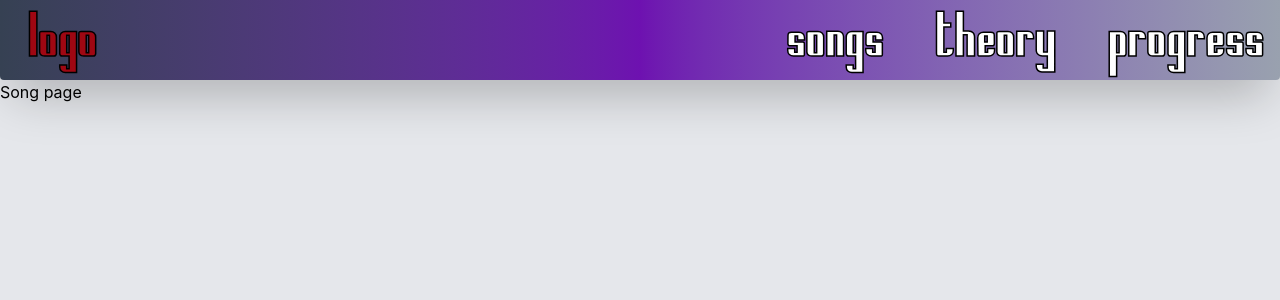
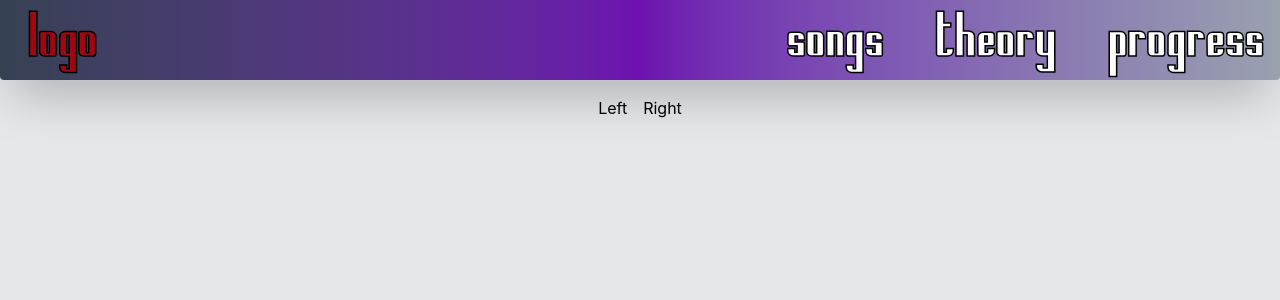
Before and after one commit to razvanbilici/guitar-practice, a Vue app: page /songs in a window 1280 px wide. Shown: the top 300 px of the page. Built offline with nearby package versions, Linux system fonts and the light colour scheme.

Commit message:
Mock embeded youtube videos test

```diff
--- a/src/pages/Songs.vue
+++ b/src/pages/Songs.vue
@@ -1,4 +1,40 @@
 <template>
 
-<div>Song page</div>
+
+  <div class="flex flex-row gap-4 p-4 justify-center">
+    <div class="flex flex-col gap-0.5 hover:cursor-pointer" v-for="folder in folders" v-on:click="open_close_folder(folder)">
+        {{ folder.name }}
+
+
+        <iframe v-if="folder.open" v-for="url in folder.urls"
+      width="320"
+      height="180"
+      :src="`https://www.youtube.com/embed/${url}`"
+      frameborder="0"
+      allowfullscreen
+    ></iframe>
+
+    </div>
+  </div>
 </template>
+
+<script setup>
+import { ref } from 'vue'
+
+const folders = ref([
+    {name: "Left",
+     urls: ["dQw4w9WgXcQ", "Gx1oCI9ZjZw"],
+     open: false
+    },
+    {name: "Right",
+     urls: ["cHYq1MRoyI0", ""],
+     open: false
+    }
+])
+
+function open_close_folder(folder){
+
+    folder.open = !folder.open
+
+}
+</script>
```
